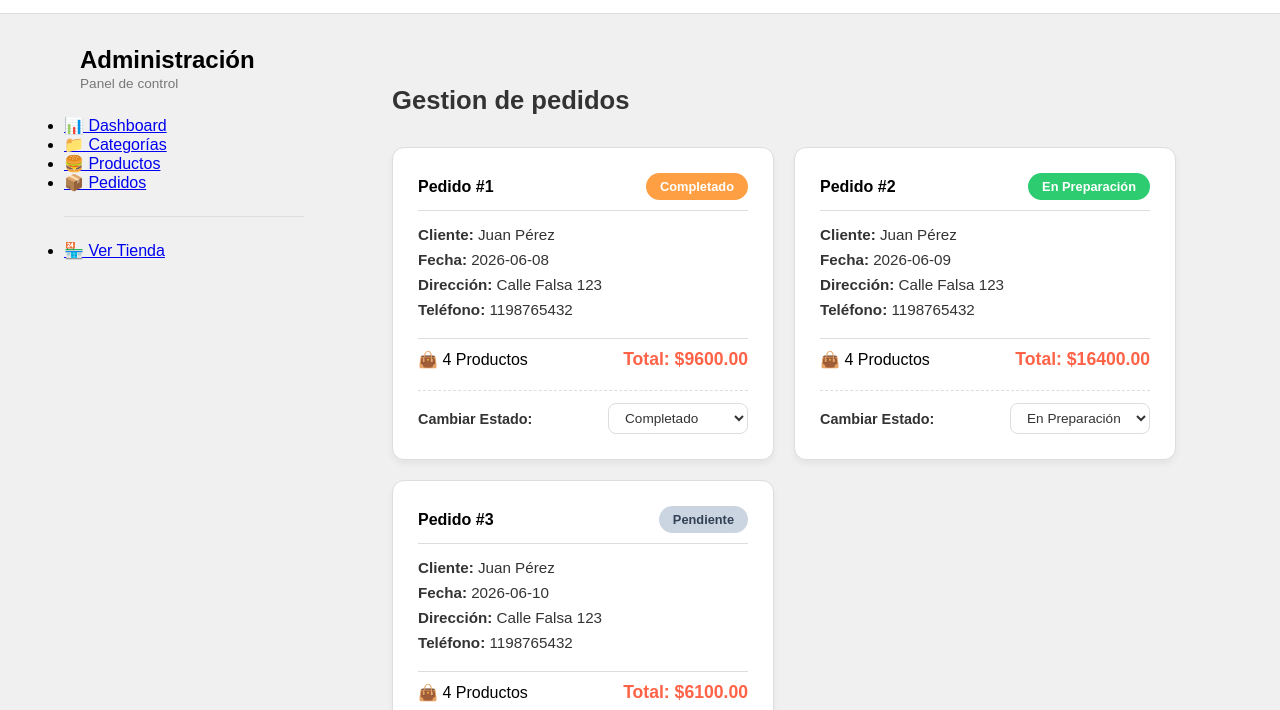
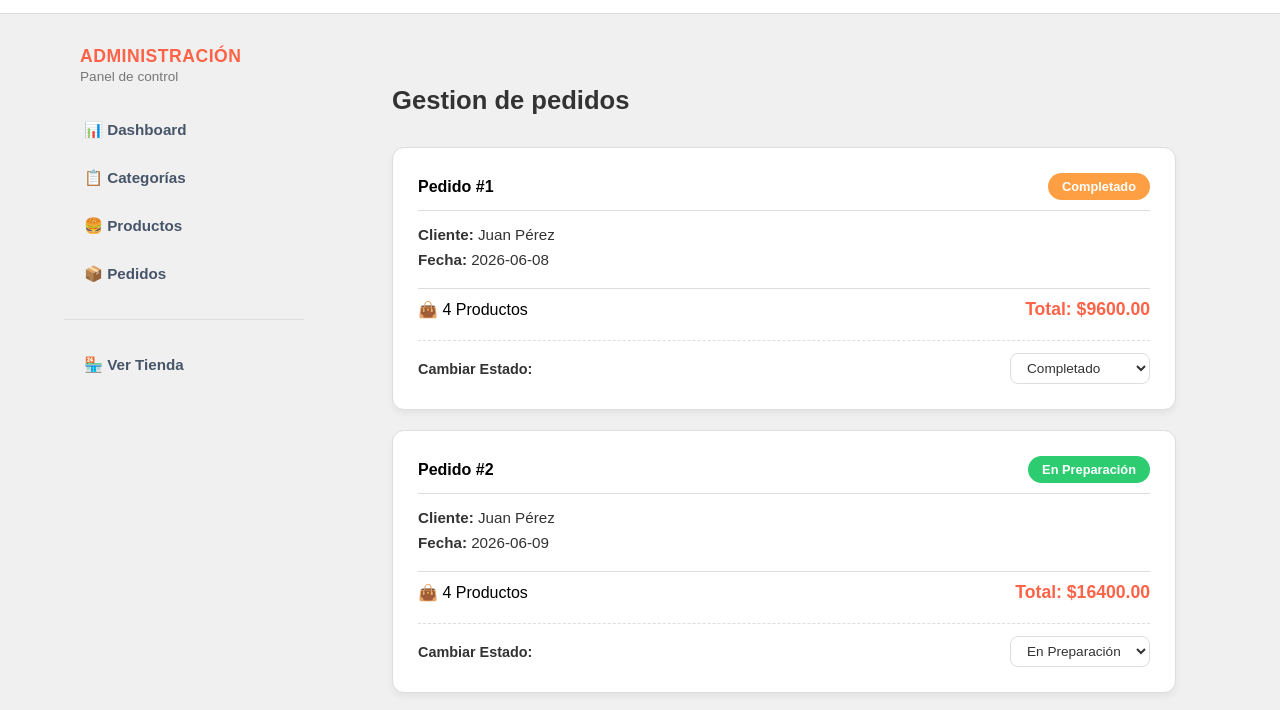
Before and after one commit to Deekyare/tpi-foodstore-fe, a website built with Vite: page src/pages/admin/orders/orders.html in a window 1280 px wide. Shown: the part 69-779 px from the top of the page. Built offline with nearby package versions, Linux system fonts and the light colour scheme.

Commit message:
refactor: Se modificaron los css en adminHome y adminOrders

```diff
--- a/src/pages/admin/adminHome/adminHome.css
+++ b/src/pages/admin/adminHome/adminHome.css
@@ -38,12 +38,12 @@ body {
   flex-shrink: 0;
 }
 
-.sidebar-admin__seccion {
+.sidebar__seccion {
   padding-left: 16px;
   margin-bottom: 1.5rem;
 }
 
-.sidebar-admin__tit {
+.sidebar__tit {
   font-size: 1.1rem;
   color: var(--color-primario);
   font-weight: 800;
@@ -51,7 +51,7 @@ body {
   letter-spacing: 0.5px;
 }
 
-.sidebar-admin__subtit {
+.sidebar__subtit {
   font-size: 0.85rem;
   color: var(--color-gris);
   margin-top: 2px;
@@ -83,7 +83,7 @@ body {
   color: var(--color-primario);
 }
 
-.sidebar-admin__linea {
+.sidebar__linea {
   border-top: 1px solid var(--color-borde);
   margin: 1.5rem 0;
 }
--- a/src/pages/admin/orders/order.css
+++ b/src/pages/admin/orders/order.css
@@ -12,17 +12,11 @@
 }
 
 /* Contenedor de pedidos */
-#contenedor__pedidos {
-  display: grid;
-  grid-template-columns: repeat(2, 1fr); /* 2 columnas de pedidos */
+.contenedor__pedidos {
+  display: flex;
+  flex-direction: column;
   gap: 20px;
   width: 100%;
-}
-
-@media (max-width: 1024px) {
-  #contenedor__pedidos {
-    grid-template-columns: 1fr; /* 1 columna en pantallas chicas */
-  }
 }
 
 /* Tarjeta del pedido (reutilizando .product-card pero adaptado) */
--- a/src/pages/admin/orders/orders.html
+++ b/src/pages/admin/orders/orders.html
@@ -38,40 +38,40 @@
 
     <main class="main-container">
       <aside class="sidebar-admin">
-        <div class="sidebar-admin__seccion">
-          <h2 class="sidebar-admin__title">Administración</h2>
-          <span class="sidebar-admin__subtit">Panel de control</span>
+        <div class="sidebar__seccion">
+          <h2 class="sidebar__tit">Administración</h2>
+          <span class="sidebar__subtit">Panel de control</span>
         </div>
 
-        <ul class="sidebar-admin__list">
+        <ul class="sidebar__list">
           <li>
-            <a href="../adminHome/adminHome.html" class="sidebar-admin__link">📊 Dashboard</a>
+            <a href="../adminHome/adminHome.html" class="sidebar__link">&#128202; Dashboard</a>
           </li>
           <li>
             <a
               href="../categories/adminCategoria.html"
-              class="sidebar-admin__link"
-              >📁 Categorías</a
+              class="sidebar__link"
+              >&#128203; Categorías</a
             >
           </li>
           <li>
-            <a href="../products/products.html" class="sidebar-admin__link"
-              >🍔 Productos</a
+            <a href="../products/products.html" class="sidebar__link"
+              >&#127828; Productos</a
             >
           </li>
           <li>
-            <a href="../orders/orders.html" class="sidebar-admin__link"
-              >📦 Pedidos</a
+            <a href="../orders/orders.html" class="sidebar__link"
+              >&#128230; Pedidos</a
             >
           </li>
         </ul>
 
-        <div class="sidebar-admin__linea"></div>
+        <div class="sidebar__linea"></div>
 
-        <ul class="sidebar-admin__list">
+        <ul class="sidebar__list">
           <li>
-            <a href="../../store/home/home.html" class="sidebar-admin__link"
-              >🏪 Ver Tienda</a
+            <a href="../../store/home/home.html" class="sidebar__link"
+              >&#127978; Ver Tienda</a
             >
           </li>
         </ul>
@@ -80,7 +80,7 @@
       <section class="panel-derecho">
         <h1>Gestion de pedidos</h1>
         <!-- Desde TS se inyectan los pedidos aquí adentro -->
-        <div id="contenedor__pedidos">
+        <div id="contenedor__pedidos" class="contenedor__pedidos">
 
 
         </div>
--- a/src/pages/admin/orders/orders.ts
+++ b/src/pages/admin/orders/orders.ts
@@ -51,8 +51,6 @@ async function cargarPedidos() {
       <div class="pedido-body">
         <p><strong>Cliente:</strong> ${pedido.usuarioDto.nombre} ${pedido.usuarioDto.apellido}</p>
         <p><strong>Fecha:</strong> ${pedido.fecha}</p>
-        <p><strong>Dirección:</strong> ${pedido.direccion || "Calle Falsa 123"}</p>
-        <p><strong>Teléfono:</strong> ${pedido.usuarioDto.celular || "Sin teléfono"}</p>
       </div>
       <div class="contenedor-total">
         <span> &#128092; ${totalItems} ${totalItems === 1 ? 'Producto' : 'Productos'}</span>
```
Also changed, not shown: src/pages/admin/adminHome/adminHome.html (+4 -4 lines), src/pages/admin/categories/adminCategoria.html (+16 -16 lines), src/pages/admin/products/products.html (+15 -15 lines).
